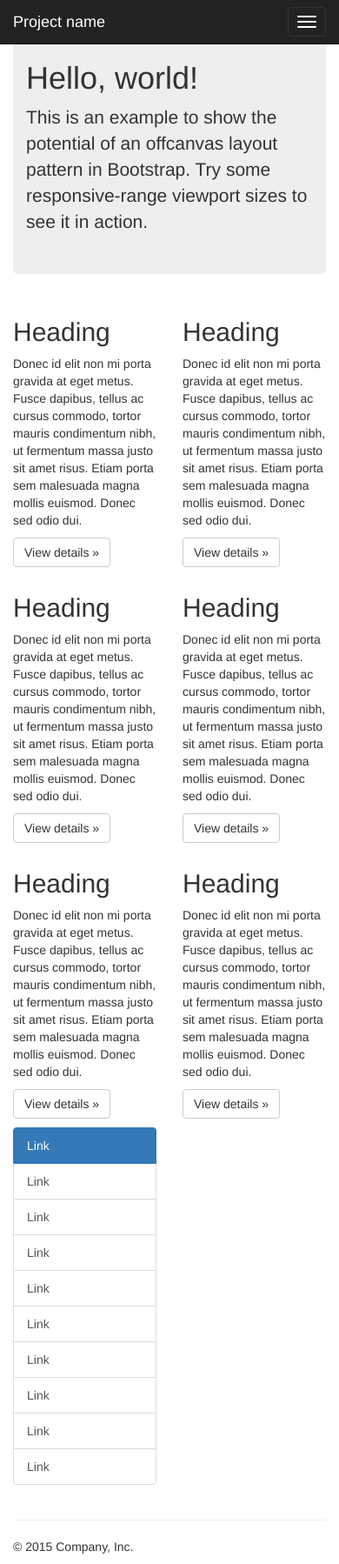
After one commit to nija/hb-chatty, a Flask app: page /new in a window 390 px wide. The commit adds this page. Shown: the whole page at 87% size. Run offline with Flask 2, Linux system fonts and the light colour scheme; parts of the project's set-up code (start-up, migrations or seed data) failed here and were passed over; some libraries are stand-ins or nearby versions.

Commit message:
Begun Bootstrap and responsive web styling

```diff
--- /dev/null
+++ b/new_home.html
@@ -0,0 +1,140 @@
+new_home.html
+
+
+<!DOCTYPE html>
+<html lang="en">
+  <head>
+    <meta charset="utf-8">
+    <meta http-equiv="X-UA-Compatible" content="IE=edge">
+    <meta name="viewport" content="width=device-width, initial-scale=1">
+    <!-- The above 3 meta tags *must* come first in the head; any other head content must come *after* these tags -->
+    <meta name="description" content="">
+    <meta name="author" content="">
+    <link rel="icon" href="../../favicon.ico">
+
+    <title>Off Canvas Template for Bootstrap</title>
+
+    <!-- Bootstrap core CSS -->
+    <link href="../../dist/css/bootstrap.min.css" rel="stylesheet">
+
+    <!-- IE10 viewport hack for Surface/desktop Windows 8 bug -->
+    <link href="../../assets/css/ie10-viewport-bug-workaround.css" rel="stylesheet">
+
+    <!-- Custom styles for this template -->
+    <link href="offcanvas.css" rel="stylesheet">
+
+    <!-- Just for debugging purposes. Don't actually copy these 2 lines! -->
+    <!--[if lt IE 9]><script src="../../assets/js/ie8-responsive-file-warning.js"></script><![endif]-->
+    <script src="../../assets/js/ie-emulation-modes-warning.js"></script>
+
+    <!-- HTML5 shim and Respond.js for IE8 support of HTML5 elements and media queries -->
+    <!--[if lt IE 9]>
+      <script src="https://oss.maxcdn.com/html5shiv/3.7.2/html5shiv.min.js"></script>
+      <script src="https://oss.maxcdn.com/respond/1.4.2/respond.min.js"></script>
+    <![endif]-->
+  </head>
+
+  <body>
+    <nav class="navbar navbar-fixed-top navbar-inverse">
+      <div class="container">
+        <div class="navbar-header">
+          <button type="button" class="navbar-toggle collapsed" data-toggle="collapse" data-target="#navbar" aria-expanded="false" aria-controls="navbar">
+            <span class="sr-only">Toggle navigation</span>
+            <span class="icon-bar"></span>
+            <span class="icon-bar"></span>
+            <span class="icon-bar"></span>
+          </button>
+          <a class="navbar-brand" href="#">Project name</a>
+        </div>
+        <div id="navbar" class="collapse navbar-collapse">
+          <ul class="nav navbar-nav">
+            <li class="active"><a href="#">Home</a></li>
+            <li><a href="#about">About</a></li>
+            <li><a href="#contact">Contact</a></li>
+          </ul>
+        </div><!-- /.nav-collapse -->
+      </div><!-- /.container -->
+    </nav><!-- /.navbar -->
+
+    <div class="container">
+
+      <div class="row row-offcanvas row-offcanvas-right">
+
+        <div class="col-xs-12 col-sm-9">
+          <p class="pull-right visible-xs">
+            <button type="button" class="btn btn-primary btn-xs" data-toggle="offcanvas">Toggle nav</button>
+          </p>
+          <div class="jumbotron">
+            <h1>Hello, world!</h1>
+            <p>This is an example to show the potential of an offcanvas layout pattern in Bootstrap. Try some responsive-range viewport sizes to see it in action.</p>
+          </div>
+          <div class="row">
+            <div class="col-xs-6 col-lg-4">
+              <h2>Heading</h2>
+              <p>Donec id elit non mi porta gravida at eget metus. Fusce dapibus, tellus ac cursus commodo, tortor mauris condimentum nibh, ut fermentum massa justo sit amet risus. Etiam porta sem malesuada magna mollis euismod. Donec sed odio dui. </p>
+              <p><a class="btn btn-default" href="#" role="button">View details &raquo;</a></p>
+            </div><!--/.col-xs-6.col-lg-4-->
+            <div class="col-xs-6 col-lg-4">
+              <h2>Heading</h2>
+              <p>Donec id elit non mi porta gravida at eget metus. Fusce dapibus, tellus ac cursus commodo, tortor mauris condimentum nibh, ut fermentum massa justo sit amet risus. Etiam porta sem malesuada magna mollis euismod. Donec sed odio dui. </p>
+              <p><a class="btn btn-default" href="#" role="button">View details &raquo;</a></p>
+            </div><!--/.col-xs-6.col-lg-4-->
+            <div class="col-xs-6 col-lg-4">
+              <h2>Heading</h2>
+              <p>Donec id elit non mi porta gravida at eget metus. Fusce dapibus, tellus ac cursus commodo, tortor mauris condimentum nibh, ut fermentum massa justo sit amet risus. Etiam porta sem malesuada magna mollis euismod. Donec sed odio dui. </p>
+              <p><a class="btn btn-default" href="#" role="button">View details &raquo;</a></p>
+            </div><!--/.col-xs-6.col-lg-4-->
+            <div class="col-xs-6 col-lg-4">
+              <h2>Heading</h2>
+              <p>Donec id elit non mi porta gravida at eget metus. Fusce dapibus, tellus ac cursus commodo, tortor mauris condimentum nibh, ut fermentum massa justo sit amet risus. Etiam porta sem malesuada magna mollis euismod. Donec sed odio dui. </p>
+              <p><a class="btn btn-default" href="#" role="button">View details &raquo;</a></p>
+            </div><!--/.col-xs-6.col-lg-4-->
+            <div class="col-xs-6 col-lg-4">
+              <h2>Heading</h2>
+              <p>Donec id elit non mi porta gravida at eget metus. Fusce dapibus, tellus ac cursus commodo, tortor mauris condimentum nibh, ut fermentum massa justo sit amet risus. Etiam porta sem malesuada magna mollis euismod. Donec sed odio dui. </p>
+              <p><a class="btn btn-default" href="#" role="button">View details &raquo;</a></p>
+            </div><!--/.col-xs-6.col-lg-4-->
+            <div class="col-xs-6 col-lg-4">
+              <h2>Heading</h2>
+              <p>Donec id elit non mi porta gravida at eget metus. Fusce dapibus, tellus ac cursus commodo, tortor mauris condimentum nibh, ut fermentum massa justo sit amet risus. Etiam porta sem malesuada magna mollis euismod. Donec sed odio dui. </p>
+              <p><a class="btn btn-default" href="#" role="button">View details &raquo;</a></p>
+            </div><!--/.col-xs-6.col-lg-4-->
+          </div><!--/row-->
+        </div><!--/.col-xs-12.col-sm-9-->
+
+        <div class="col-xs-6 col-sm-3 sidebar-offcanvas" id="sidebar">
+          <div class="list-group">
+            <a href="#" class="list-group-item active">Link</a>
+            <a href="#" class="list-group-item">Link</a>
+            <a href="#" class="list-group-item">Link</a>
+            <a href="#" class="list-group-item">Link</a>
+            <a href="#" class="list-group-item">Link</a>
+            <a href="#" class="list-group-item">Link</a>
+            <a href="#" class="list-group-item">Link</a>
+            <a href="#" class="list-group-item">Link</a>
+            <a href="#" class="list-group-item">Link</a>
+            <a href="#" class="list-group-item">Link</a>
+          </div>
+        </div><!--/.sidebar-offcanvas-->
+      </div><!--/row-->
+
+      <hr>
+
+      <footer>
+        <p>&copy; 2015 Company, Inc.</p>
+      </footer>
+
+    </div><!--/.container-->
+
+
+    <!-- Bootstrap core JavaScript
+    ================================================== -->
+    <!-- Placed at the end of the document so the pages load faster -->
+    <script src="https://ajax.googleapis.com/ajax/libs/jquery/1.11.3/jquery.min.js"></script>
+    <script>window.jQuery || document.write('<script src="../../assets/js/vendor/jquery.min.js"><\/script>')</script>
+    <script src="../../dist/js/bootstrap.min.js"></script>
+    <!-- IE10 viewport hack for Surface/desktop Windows 8 bug -->
+    <script src="../../assets/js/ie10-viewport-bug-workaround.js"></script>
+    <script src="offcanvas.js"></script>
+  </body>
+</html>
--- a/server.py
+++ b/server.py
@@ -118,6 +118,12 @@ def serve_healthcheck():
     '''To force html to show the debug console:
     host = {{ type(self).__name__ }}<br>
     database = {{ app.database }}<br>'''
+
+
+@app.route('/new')
+def serve_new():
+    '''Serve our favicon'''
+    return send_from_directory(os.path.join(app.root_path,), 'new_home.html')
 
 ######  API Routes  ######
 
```
Also changed, not shown: static/css/chatty.css (+40 -10 lines), templates/base.html (+7 -1 lines), templates/healthcheck.html (+24 -15 lines), templates/home.html (+43 -1 lines), templates/ping.html (+14 -3 lines), 1 other file.
